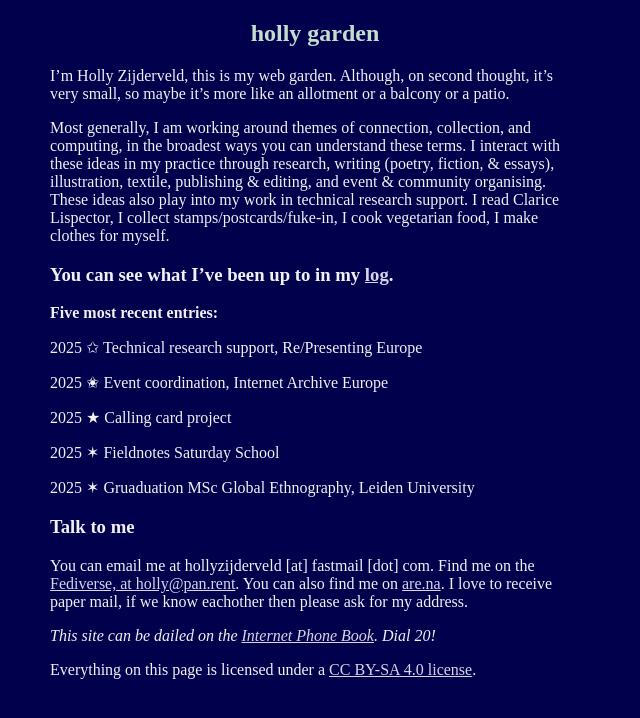
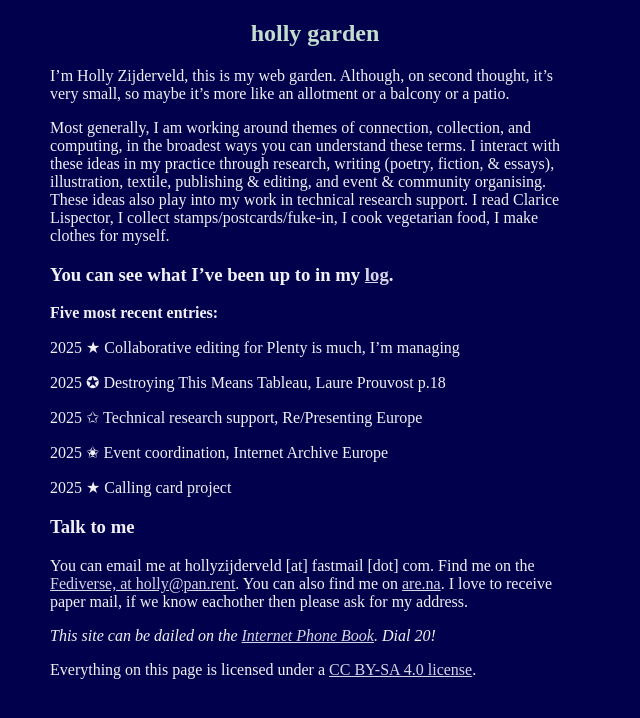
Before and after one commit to hollyz1jderveld/hollyz1jderveld.github.io, a Jekyll site: the page built from index.md, in a window 1280 px wide. Shown: the top 718 px of the page, without its empty margins (0-640 px from the left). Built offline with Jekyll 4.4.1, drawn with Linux system fonts in a browser that asks for light colours; some web fonts are replaced; Markdown is read by kramdown in place of the engine named in the settings; our own code applies the rules of GitHub Pages for plain Markdown files.

Commit message:
Update index.md

```diff
--- a/index.md
+++ b/index.md
@@ -10,15 +10,15 @@ Most generally, I am working around themes of connection, collection, and comput
 ### You can see what I've been up to in my [log](https://holly.garden/log).
 **Five most recent entries:**
 
+2025 ★ Collaborative editing for Plenty is much, I'm managing
+
+2025 ✪ Destroying This Means Tableau, Laure Prouvost p.18
+
 2025 ✩ Technical research support, Re/Presenting Europe
 
 2025 ✬ Event coordination, Internet Archive Europe
 
 2025 ★ Calling card project
-
-2025 ✶ Fieldnotes Saturday School
-
-2025 ✶ Gruaduation MSc Global Ethnography, Leiden University
 
 ### Talk to me
 You can email me at hollyzijderveld [at] fastmail [dot] com. Find me on the [Fediverse, at holly@pan.rent](https://pan.rent/@Holly). You can also find me on [are.na](https://www.are.na/holly-zijderveld/index). I love to receive paper mail, if we know eachother then please ask for my address.
```
